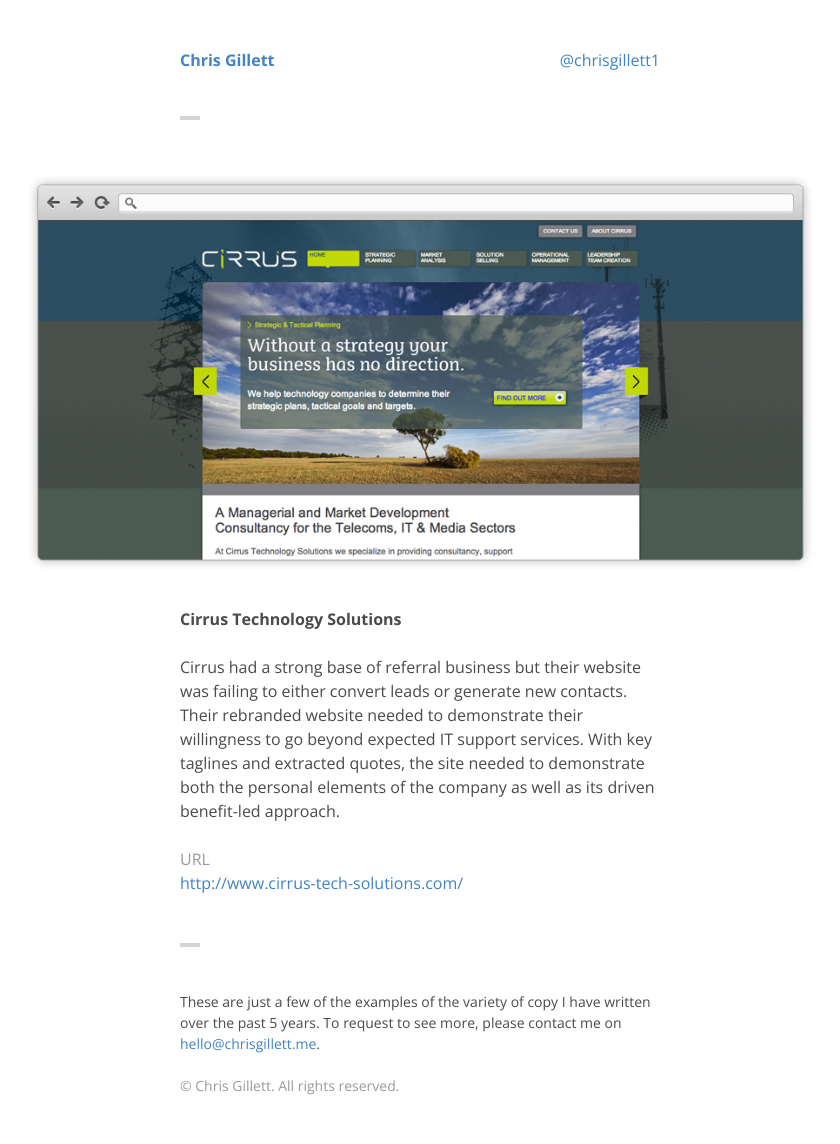
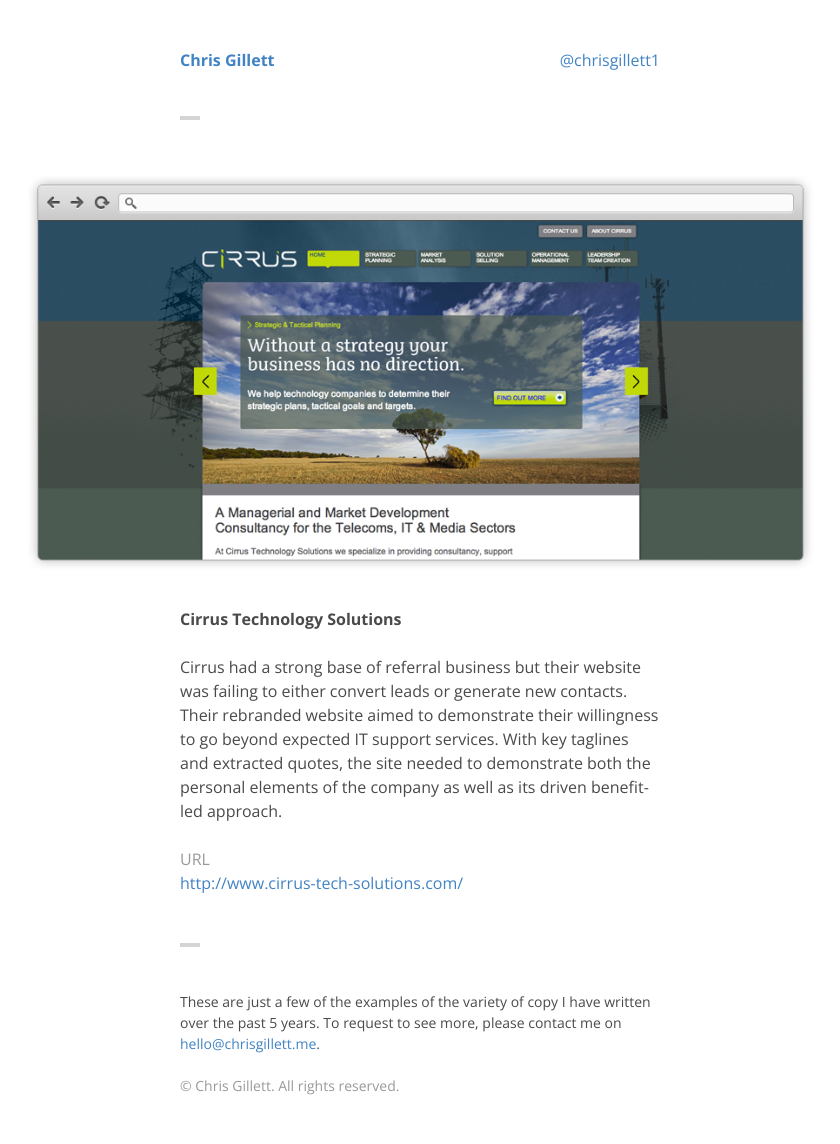
Before and after one commit to ChrisGillett/chrisgillett, a Jekyll site: the page built from _posts/2013-01-04-cirrus-technology-solutions.md, in a window 1280 px wide. Shown: the whole page, without its empty margins (220-1060 px from the left). Built offline with Jekyll 4.4.1, drawn with Linux system fonts in a browser that asks for light colours.

Commit message:
Updated 2013-01-04-cirrus-technology-solutions.md

```diff
--- a/_posts/2013-01-04-cirrus-technology-solutions.md
+++ b/_posts/2013-01-04-cirrus-technology-solutions.md
@@ -1,12 +1,11 @@
 ---
+published: true
 layout: post
 title: Cirrus Technology Solutions
+image: "/img/cirrus-web.png"
+"external-url": "http://www.cirrus-tech-solutions.com/"
+category: websites
 
-image: /img/cirrus-web.png
-
-external-url: http://www.cirrus-tech-solutions.com/
-
-category: websites
 ---
 
-Cirrus had a strong base of referral business but their website was failing to either convert leads or generate new contacts. Their rebranded website needed to demonstrate their willingness to go beyond expected IT support services. With key taglines and extracted quotes, the site needed to demonstrate both the personal elements of the company as well as its driven benefit-led approach.
+Cirrus had a strong base of referral business but their website was failing to either convert leads or generate new contacts. Their rebranded website aimed to demonstrate their willingness to go beyond expected IT support services. With key taglines and extracted quotes, the site needed to demonstrate both the personal elements of the company as well as its driven benefit-led approach.
```
